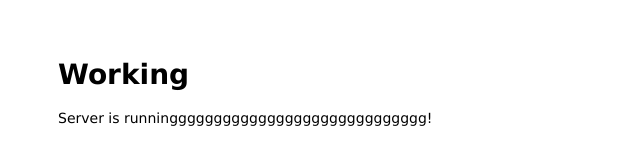
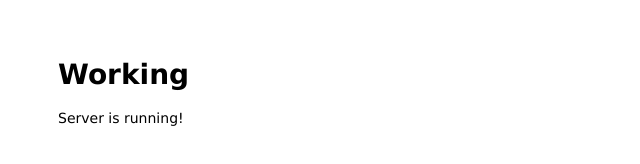
Before and after one commit to RubenABM/Project-Factory, a website: page public/index.html in a window 1280 px wide. Shown: the whole page, without its empty margins (0-640 px from the left). Drawn offline with Linux system fonts and the light colour scheme.

Commit message:
Update index.html

```diff
--- a/public/index.html
+++ b/public/index.html
@@ -7,7 +7,7 @@
 
 <body>
   <h1>Working</h1>
-  <p>Server is runninggggggggggggggggggggggggggggg!</p>
+  <p>Server is running!</p>
 </body>
 
 </html>
```
